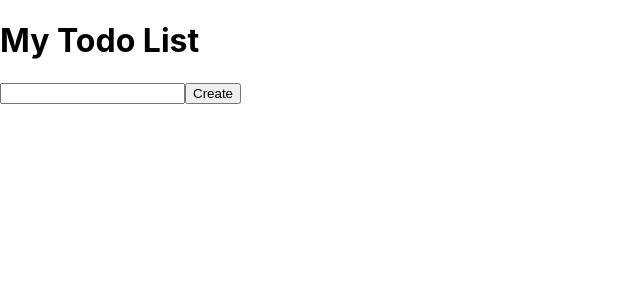
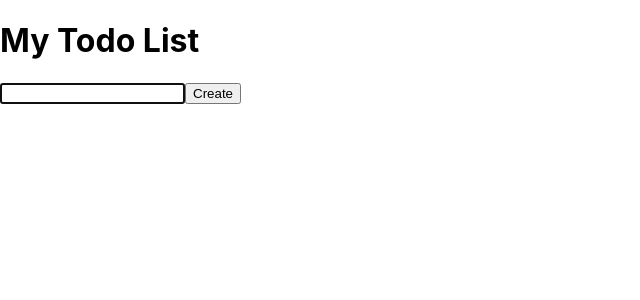
Before and after one commit to hudson221b/todo-list, a React (Create React App) app: page / in a window 1280 px wide. Both pictures are taken after a click on the button "Add New". Shown: the top 300 px of the page, without its empty margins (0-640 px from the left). Built offline with nearby package versions, Linux system fonts and the light colour scheme.

Commit message:
add auto focus on input element

```diff
--- a/src/App.tsx
+++ b/src/App.tsx
@@ -1,10 +1,11 @@
-import { useMemo, useState } from "react"
+import { useEffect, useMemo, useRef, useState } from "react"
 import "./App.css"
 
 function App() {
   const [isAdding, setIsAdding] = useState<boolean>(false)
   const [todos, setTodos] = useState<string[]>([])
   const [inputValue, setInputValue] = useState<string>("")
+  const inputRef = useRef<HTMLInputElement>(null)
 
   const listItems = useMemo(() => todos.map(todo => <li>{todo}</li>), [todos])
 
@@ -14,6 +15,13 @@ function App() {
     setTodos(newTodos)
     setInputValue("")
   }
+
+  useEffect(() => {
+    if (isAdding) {
+      inputRef!.current!.focus()
+    }
+  }, [isAdding])
+
   return (
     <div className="container">
       <h1>My Todo List</h1>
@@ -22,6 +30,7 @@ function App() {
         <input
           onChange={e => setInputValue(e.target.value)}
           value={inputValue}
+          ref={inputRef}
         />
         <button onClick={create}>Create</button>
       </div>
```
